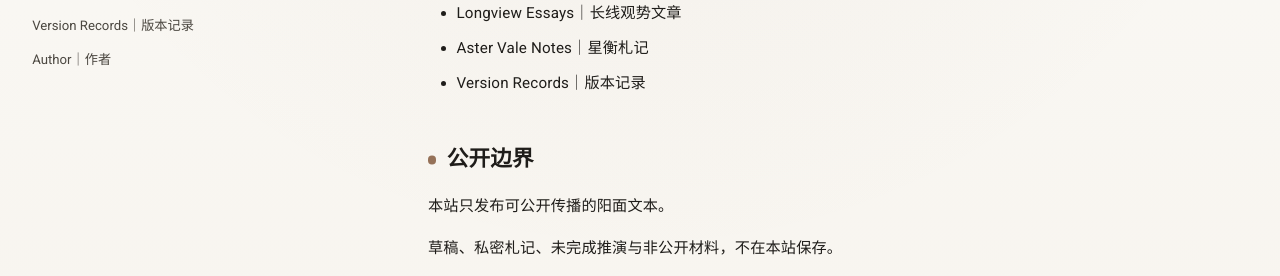
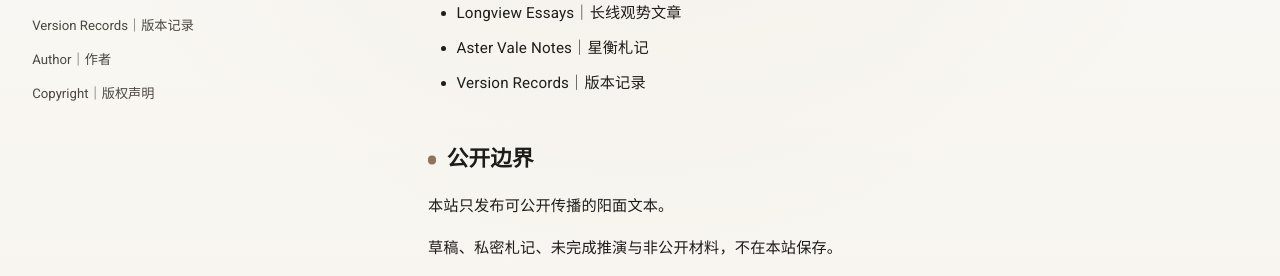
Before and after one commit to guanshi1688/longview-archive, an MkDocs documentation site: the page built from docs/index.md, in a window 1280 px wide. Shown: the part 475-751 px from the top of the page. Built offline with MkDocs 1.6.1 and Material for MkDocs 9.7.7, drawn with Linux system fonts in a browser that asks for light colours.

Commit message:
Update mkdocs.yml

```diff
--- a/mkdocs.yml
+++ b/mkdocs.yml
@@ -64,5 +64,7 @@ nav:
 
   - Author｜作者: author.md
 
+  - Copyright｜版权声明: copyright.md
+
 extra_css:
   - stylesheets/extra.css
```
